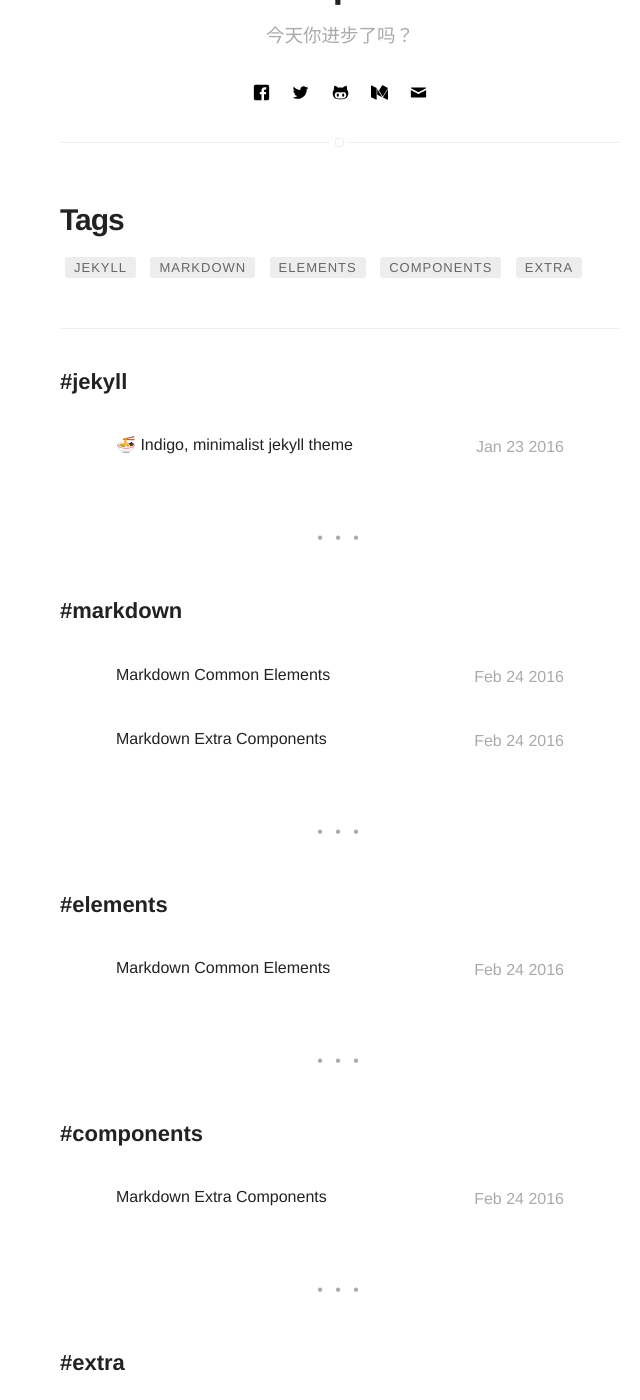
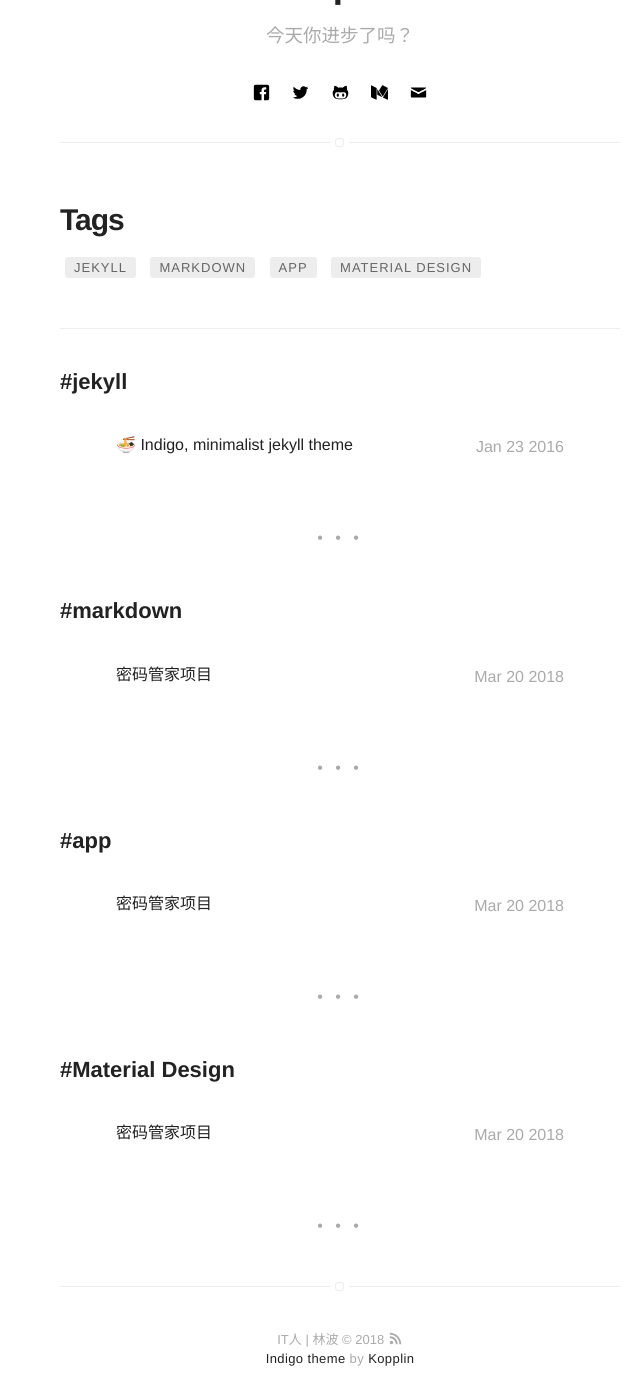
Before and after one commit to obnil/obnil.github.io, a Jekyll site: the page built from tags.html, in a window 1280 px wide and 1400 px high, scrolled down 329 px. Shown: the whole window, without its empty margins (300-940 px from the left). Built offline with Jekyll 4.4.1, drawn with Linux system fonts in a browser that asks for light colours; emoji names are drawn with the system emoji font; some of the changed lines change nothing that is shown; some of the changed text lies outside the part shown.

Commit message:
modify my rd

```diff
--- a/_config.yml
+++ b/_config.yml
@@ -9,12 +9,6 @@ description: A blog about technology and stuff related
 # better with square images
 external-image: false
 picture: assets/images/profile.jpg
-
-# If you want to include your resume, set to true
-# and specify source (external or local).
-resume: true
-resume-external: true
-resume-url: https://google.com/?q=my+resume
 
 url: https://obnil.github.io
 # your url: http://USERNAME.github.io
--- a/_posts/2015-02-24-markdown-extra-components.markdown
+++ /dev/null
@@ -1,197 +0,0 @@
----
-title: "Markdown Extra Components"
-layout: post
-date: 2016-02-24 22:48
-image: /assets/images/markdown.jpg
-headerImage: false
-tag:
-- markdown
-- components
-- extra
-category: blog
-author: jamesfoster
-description: Markdown summary with different options
-# jemoji: '<img class="emoji" title=":ramen:" alt=":ramen:" src="https://assets.github.com/images/icons/emoji/unicode/1f35c.png" height="20" width="20" align="absmiddle">'
----
-
-## Summary:
-
-You can pick as item to see how to apply in markdown.
-
-#### Especial Elements
-- [Evidence](#evidence)
-- [Side-by-Side](#side-by-side)
-- [Star](#star)
-- [Especial Breaker](#especial-breaker)
-- [Spoiler](#spoiler)
-
-#### External Elements
-- [Gist](#gist)
-- [Codepen](#codepen)
-- [Slideshare](#slideshare)
-- [Videos](#videos)
-
----
-
-## Evidence
-
-You can try the evidence!
-
-<span class="evidence">Paragraphs can be written like so. A paragraph is the basic block of Markdown. A paragraph is what text will turn into when there is no reason it should become anything else.</span>
-
-{% highlight html %}
-<span class="evidence">Paragraphs can be written like so. A paragraph is the basic block of Markdown. A paragraph is what text will turn into when there is no reason it should become anything else.</span>
-{% endhighlight %}
-
----
-
-## Side-by-side
-
-Like the [Medium](https://medium.com/) component.
-
-**Image** on the left and **Text** on the right:
-
-{% highlight html %}
-<div class="side-by-side">
-    <div class="toleft">
-        <img class="image" src="{{ site.url }}/{{ site.picture }}" alt="Alt Text">
-        <figcaption class="caption">Photo by John Doe</figcaption>
-    </div>
-
-    <div class="toright">
-        <p>Lorem ipsum dolor sit amet, consectetur adipisicing elit, sed do eiusmod tempor incididunt ut labore et dolore magna aliqua. Ut enim ad minim veniam, quis nostrud exercitation ullamco laboris nisi ut aliquip ex ea commodo consequat. Duis aute irure dolor in reprehenderit in voluptate velit esse cillum dolore eu fugiat nulla pariatur. Excepteur sint occaecat cupidatat non proident, sunt in culpa qui officia deserunt mollit anim id est laborum.</p>
-    </div>
-</div>
-{% endhighlight %}
-
-<div class="side-by-side">
-    <div class="toleft">
-        <img class="image" src="{{ site.url }}/{{ site.picture }}" alt="Alt Text">
-        <figcaption class="caption">Photo by John Doe</figcaption>
-    </div>
-
-    <div class="toright">
-        <p>Lorem ipsum dolor sit amet, consectetur adipisicing elit, sed do eiusmod tempor incididunt ut labore et dolore magna aliqua. Ut enim ad minim veniam, quis nostrud exercitation ullamco laboris nisi ut aliquip ex ea commodo consequat. Duis aute irure dolor in reprehenderit in voluptate velit esse cillum dolore eu fugiat nulla pariatur. Excepteur sint occaecat cupidatat non proident, sunt in culpa qui officia deserunt mollit anim id est laborum.</p>
-    </div>
-</div>
-
-**Text** on the left and **Image** on the right:
-
-{% highlight html %}
-<div class="side-by-side">
-    <div class="toleft">
-        <p>Lorem ipsum dolor sit amet, consectetur adipisicing elit, sed do eiusmod tempor incididunt ut labore et dolore magna aliqua. Ut enim ad minim veniam, quis nostrud exercitation ullamco laboris nisi ut aliquip ex ea commodo consequat. Duis aute irure dolor in reprehenderit in voluptate velit esse cillum dolore eu fugiat nulla pariatur. Excepteur sint occaecat cupidatat non proident, sunt in culpa qui officia deserunt mollit anim id est laborum.</p>
-    </div>
-
-    <div class="toright">
-        <img class="image" src="{{ site.url }}/{{ site.picture }}" alt="Alt Text">
-        <figcaption class="caption">Photo by John Doe</figcaption>
-    </div>
-</div>
-{% endhighlight %}
-
-<div class="side-by-side">
-    <div class="toleft">
-        <p>Lorem ipsum dolor sit amet, consectetur adipisicing elit, sed do eiusmod tempor incididunt ut labore et dolore magna aliqua. Ut enim ad minim veniam, quis nostrud exercitation ullamco laboris nisi ut aliquip ex ea commodo consequat. Duis aute irure dolor in reprehenderit in voluptate velit esse cillum dolore eu fugiat nulla pariatur. Excepteur sint occaecat cupidatat non proident, sunt in culpa qui officia deserunt mollit anim id est laborum.</p>
-    </div>
-
-    <div class="toright">
-        <img class="image" src="{{ site.url }}/{{ site.picture }}" alt="Alt Text">
-        <figcaption class="caption">Photo by John Doe</figcaption>
-    </div>
-</div>
-
----
-
-## Star
-
-You can give evidence to a post. Just add the tag to the markdown file.
-
-{% highlight raw %}
-star: true
-{% endhighlight %}
-
----
-
-## Especial Breaker
-
-You can add a especial *hr* to your text.
-
-{% highlight html %}
-<div class="breaker"></div>
-{% endhighlight %}
-
-<div class="breaker"></div>
-
----
-
-## Spoiler
-
-You can add an especial hidden content that appears on hover.
-
-{% highlight html %}
-<div class="spoiler"><p>your content</p></div>
-{% endhighlight %}
-
-<div class="spoiler"><p>Lorem ipsum dolor sit amet, consectetur adipisicing elit, sed do eiusmod tempor incididunt ut labore et dolore magna aliqua. Ut enim ad minim veniam, quis nostrud exercitation ullamco laboris nisi ut aliquip ex ea commodo consequat. Duis aute irure dolor in reprehenderit in voluptate velit esse cillum dolore eu fugiat nulla pariatur. Excepteur sint occaecat cupidatat non proident, sunt in culpa qui officia deserunt mollit anim id est laborum.</p></div>
-
----
-
-## Gist
-
-You can add Gists from github.
-
-{% highlight raw %}
-{ % gist sergiokopplin/91ff4220480727b47224245ee2e9c291 % }
-{% endhighlight %}
-
-{% gist sergiokopplin/91ff4220480727b47224245ee2e9c291 %}
-
----
-
-## Codepen
-
-You can add Pens from Codepen.
-
-{% highlight html %}
-<p data-height="268" data-theme-id="0" data-slug-hash="gfdDu" data-default-tab="result" data-user="chriscoyier" class='codepen'>
-    See the Pen <a href='http://codepen.io/chriscoyier/pen/gfdDu/'>Crappy Recreation of the Book Cover of *The Flame Alphabet*</a> by Chris Coyier (<a href='http://codepen.io/chriscoyier'>@chriscoyier</a>) on <a href='http://codepen.io'>CodePen</a>.
-</p>
-<script async src="//assets.codepen.io/assets/embed/ei.js"></script>
-{% endhighlight %}
-
-<p data-height="268" data-theme-id="0" data-slug-hash="gfdDu" data-default-tab="result" data-user="chriscoyier" class='codepen'>See the Pen <a href='http://codepen.io/chriscoyier/pen/gfdDu/'>Crappy Recreation of the Book Cover of *The Flame Alphabet*</a> by Chris Coyier (<a href='http://codepen.io/chriscoyier'>@chriscoyier</a>) on <a href='http://codepen.io'>CodePen</a>.</p>
-<script async src="//assets.codepen.io/assets/embed/ei.js"></script>
-
----
-
-## Slideshare
-
-Add your presentations here!
-
-{% highlight html %}
-<iframe src="//www.slideshare.net/slideshow/embed_code/key/hqDhSJoWkrHe7l" width="560" height="310" frameborder="0" marginwidth="0" marginheight="0" scrolling="no" style="border:1px solid #CCC; border-width:1px; margin-bottom:5px; max-width: 100%;" allowfullscreen> </iframe>
-{% endhighlight %}
-
-<iframe src="//www.slideshare.net/slideshow/embed_code/key/hqDhSJoWkrHe7l" width="560" height="310" frameborder="0" marginwidth="0" marginheight="0" scrolling="no" style="border:1px solid #CCC; border-width:1px; margin-bottom:5px; max-width: 100%;" allowfullscreen> </iframe>
-
----
-
-## Videos
-
-Do you want some videos? Youtube, Vimeo or Vevo? Copy the embed code and paste on your post!
-
-**Example**
-
-{% highlight html %}
-<iframe width="560" height="310" src="https://www.youtube.com/embed/r7XhWUDj-Ts" frameborder="0" allowfullscreen></iframe>
-{% endhighlight %}
-
-<iframe width="560" height="310" src="https://www.youtube.com/embed/r7XhWUDj-Ts" frameborder="0" allowfullscreen></iframe>
-
-[1]: http://daringfireball.net/projects/markdown/
-[2]: http://www.fileformat.info/info/unicode/char/2163/index.htm
-[3]: http://www.markitdown.net/
-[4]: http://daringfireball.net/projects/markdown/basics
-[5]: http://daringfireball.net/projects/markdown/syntax
-[6]: http://kune.fr/wp-content/uploads/2013/10/ghost-blog.jpg
--- a/_posts/2016-02-24-markdown-common-elements.markdown
+++ /dev/null
@@ -1,220 +0,0 @@
----
-title: "Markdown Common Elements"
-layout: post
-date: 2016-02-24 22:44
-image: /assets/images/markdown.jpg
-headerImage: false
-tag:
-- markdown
-- elements
-star: true
-category: blog
-author: johndoe
-description: Markdown summary with different options
----
-
-## Summary:
-
-You can pick as item to see how to apply in markdown.
-
-### Comum Elements
-- [Basic formatting](#basic-formatting)
-- [Headings](#headings)
-- [Lists](#lists)
-- [Paragraph Modifiers](#paragraph-modifiers)
-- [Urls](#urls)
-- [Horizontal Rule](#horizontal-rule)
-- [Images](#images)
-- [Code](#code)
-
----
-
-## Basic formatting
-
-This note **demonstrates** some of what [Markdown][1] is *capable of doing*.
-
-And that's how to do it.
-
-{% highlight html %}
-This note **demonstrates** some of what [Markdown][some/link] is *capable of doing*.
-{% endhighlight %}
-
----
-
-## Headings
-
-There are six levels of headings. They correspond with the six levels of HTML headings. You've probably noticed them already in the page. Each level down uses one more hash character. But we are using just 4 of them.
-
-# Headings can be small
-
-## Headings can be small
-
-### Headings can be small
-
-#### Headings can be small
-
-{% highlight raw %}
-# Heading
-## Heading
-### Heading
-#### Heading
-{% endhighlight %}
-
----
-
-## Lists
-
-### Ordered list
-
-1. Item 1
-2. A second item
-3. Number 3
-
-{% highlight raw %}
-1. Item 1
-2. A second item
-3. Number 3
-{% endhighlight %}
-
-### Unordered list
-
-* An item
-* Another item
-* Yet another item
-* And there's more...
-
-{% highlight raw %}
-* An item
-* Another item
-* Yet another item
-* And there's more...
-{% endhighlight %}
-
----
-
-## Paragraph modifiers
-
-### Quote
-
-> Here is a quote. What this is should be self explanatory. Quotes are automatically indented when they are used.
-
-{% highlight raw %}
-> Here is a quote. What this is should be self explanatory.
-{% endhighlight raw %}
-
----
-
-## URLs
-
-URLs can be made in a handful of ways:
-
-* A named link to [Mark It Down][3].
-* Another named link to [Mark It Down](http://markitdown.net/)
-* Sometimes you just want a URL like <http://markitdown.net/>.
-
-{% highlight raw %}
-* A named link to [MarkItDown][3].
-* Another named link to [MarkItDown](http://markitdown.net/)
-* Sometimes you just want a URL like <http://markitdown.net/>.
-{% endhighlight %}
-
----
-
-## Horizontal rule
-
-A horizontal rule is a line that goes across the middle of the page.
-It's sometimes handy for breaking things up.
-
-{% highlight raw %}
----
-{% endhighlight %}
-
----
-
-## Images
-
-Markdown can also contain images. I'll need to add something here sometime.
-
-{% highlight raw %}
-![Markdowm Image][/image/url]
-{% endhighlight %}
-
-![Markdowm Image][6]
-
-*Figure Caption*?
-
-{% highlight raw %}
-![Markdowm Image][/image/url]
-<figcaption class="caption">Photo by John Doe</figcaption>
-{% endhighlight %}
-
-![Markdowm Image][6]
-<figcaption class="caption">Photo by John Doe</figcaption>
-
-*Bigger Images*?
-
-{% highlight raw %}
-![Markdowm Image][/image/url]{: class="bigger-image" }
-{% endhighlight %}
-
-![Markdowm Image][6]{: class="bigger-image" }
-
----
-
-## Code
-
-A HTML Example:
-
-{% highlight html %}
-<!DOCTYPE html>
-<html lang="en">
-<head>
-    <meta charset="UTF-8">
-    <title>Document</title>
-</head>
-<body>
-    <h1>Just a test</h1>
-</body>
-</html>
-{% endhighlight %}
-
-A CSS Example:
-
-{% highlight css %}
-pre {
-    padding: 10px;
-    font-size: .8em;
-    white-space: pre;
-}
-
-pre, table {
-    width: 100%;
-}
-
-code, pre, tt {
-    font-family: Monaco, Consolas, Inconsolata, monospace, sans-serif;
-    background: rgba(0,0,0,.05);
-}
-{% endhighlight %}
-
-A JS Example:
-
-{% highlight js %}
-// Sticky Header
-$(window).scroll(function() {
-
-    if ($(window).scrollTop() > 900 && !$("body").hasClass('show-menu')) {
-        $('#hamburguer__open').fadeOut('fast');
-    } else if (!$("body").hasClass('show-menu')) {
-        $('#hamburguer__open').fadeIn('fast');
-    }
-
-});
-{% endhighlight %}
-
-[1]: http://daringfireball.net/projects/markdown/
-[2]: http://www.fileformat.info/info/unicode/char/2163/index.htm
-[3]: http://www.markitdown.net/
-[4]: http://daringfireball.net/projects/markdown/basics
-[5]: http://daringfireball.net/projects/markdown/syntax
-[6]: http://kune.fr/wp-content/uploads/2013/10/ghost-blog.jpg
--- /dev/null
+++ b/_posts/2018-03-20-easy-password-project.markdown
@@ -0,0 +1,22 @@
+---
+title: "密码管家项目"
+layout: post
+date: 2018-03-20 11:48
+image: /assets/images/WechatIMG106.jpg
+headerImage: false
+tag:
+- markdown
+- app
+- Material Design
+category: blog
+author: 林波
+description: 看了Google为开发者推出了Material Design方案，我想做一个密码管家的开源APP
+
+---
+
+## APP设计图
+
+
+**预览图** 在下面 并且 **提意见** 给我 821967831@qq.com:
+
+![EasyPassword](/assets/images/WechatIMG106.jpg)
```
Also changed, not shown: _posts/Android_RD.md (renamed from _posts/Android_张拭心_18789999999.md), assets/images/WechatIMG106.jpg (added), 11 other files.
